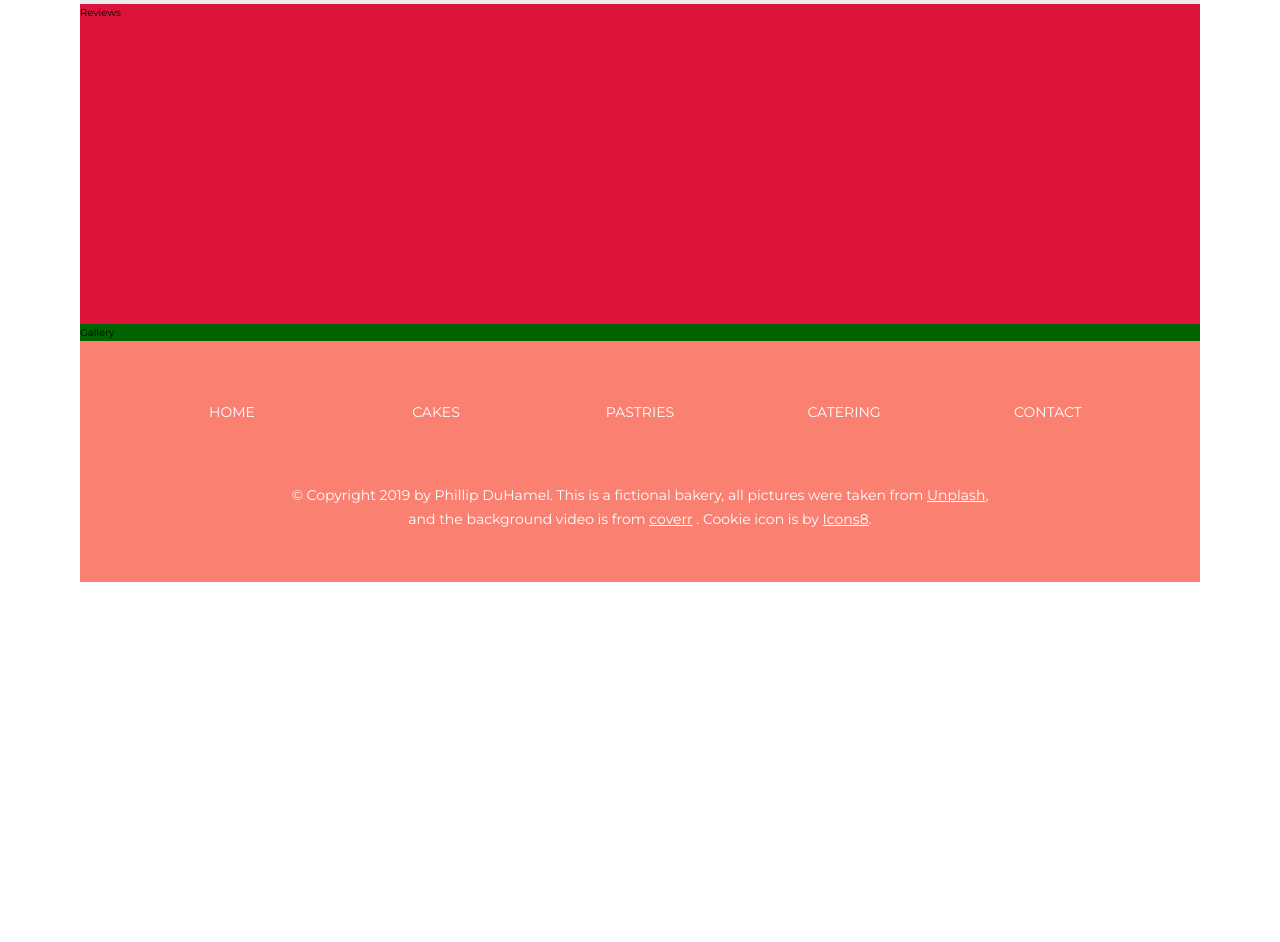
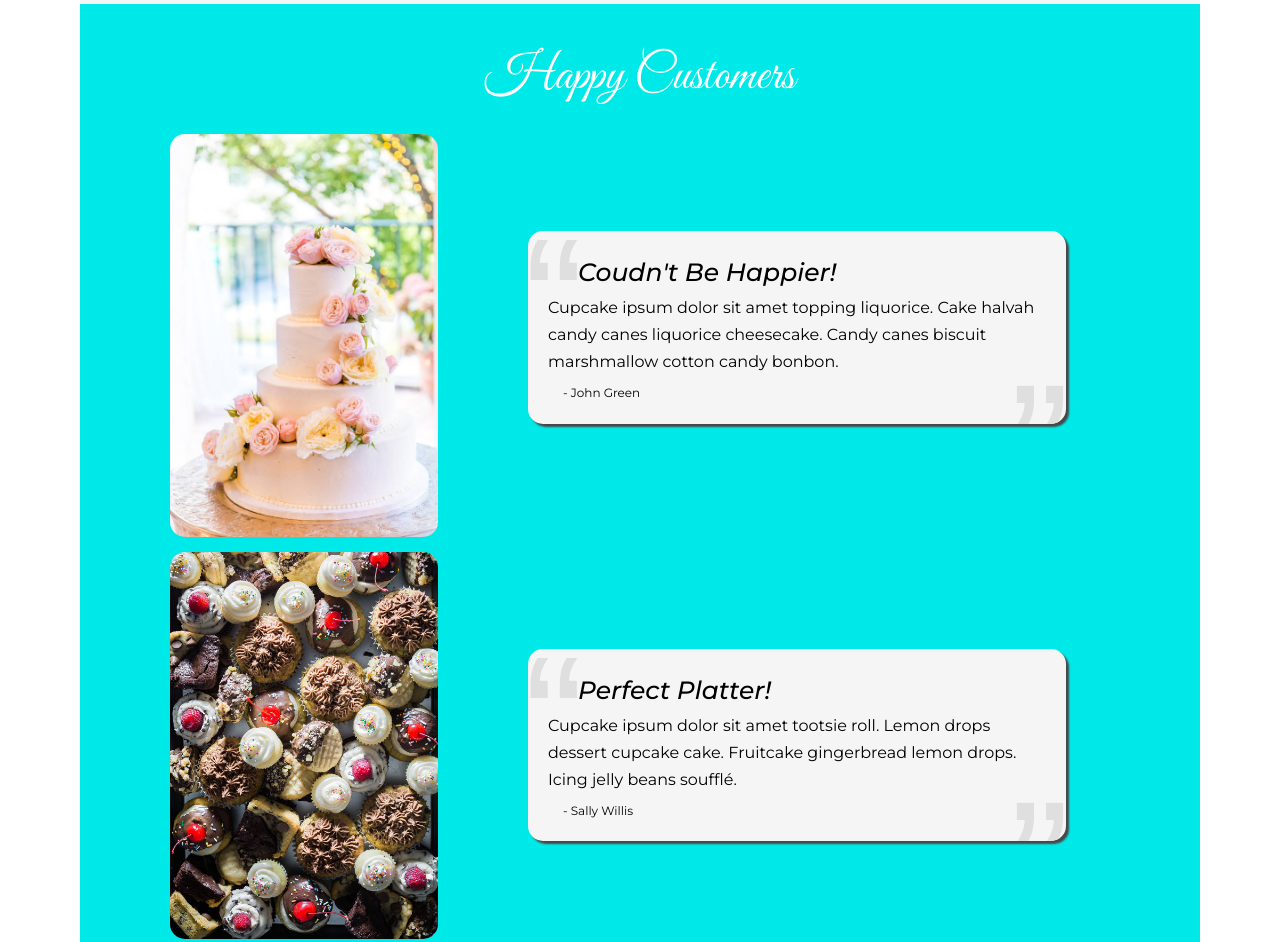
Before and after one commit to pduhamel2/pduhamel2.github.io, a website: page personal-projects/phils-bakery/index.html in a window 1280 px wide. Shown: the part 1340-2282 px from the top of the page. Before the commit the page ends 1982 px from the top, so only its background shows below. Drawn offline with Linux system fonts and the light colour scheme.

Commit message:
Completed Customer Reviews Section

```diff
--- a/personal-projects/phils-bakery/index.html
+++ b/personal-projects/phils-bakery/index.html
@@ -48,8 +48,28 @@
         </div>
 
     </div>
-    <section class="reviews">
-        Reviews
+    <section class="customer-reviews">
+        <h2 class="heading-2 heading-2--cursive u-center-text u-margin-top-medium">Happy Customers</h2>
+        <div class="customer-reviews__pictures u-margin-top-small u-margin-bottom-small">
+            <img class="customer-reviews__picture u-margin-bottom-small" src="img/cake-wedding.jpg" alt="Wedding Cake">
+            <img class="customer-reviews__picture" src="img/mix.jpg" alt="Pastry Platter">
+        </div>
+        <div class="customer-reviews__reviews">
+            <div class="review">
+                <h3 class="heading-3 heading-3--italic review__title">Coudn't Be Happier!</h3>
+                <blockquote class="review__text">
+                        Cupcake ipsum dolor sit amet topping liquorice. Cake halvah candy canes liquorice cheesecake. Candy canes biscuit marshmallow cotton candy bonbon.
+                </blockquote>
+                <p class="review__name">- John Green</p>
+            </div>
+            <div class="review">
+                <h3 class="heading-3 heading-3--italic review__title">Perfect Platter!</h3>
+                <blockquote class="review__text">
+                        Cupcake ipsum dolor sit amet tootsie roll. Lemon drops dessert cupcake cake. Fruitcake gingerbread lemon drops. Icing jelly beans soufflé.
+                </blockquote>
+                <p class="review__name">- Sally Willis</p>
+            </div>
+        </div>
     </section>
     <section class="gallery">
         Gallery
--- a/personal-projects/phils-bakery/sass/abstracts/_variables.scss
+++ b/personal-projects/phils-bakery/sass/abstracts/_variables.scss
@@ -3,7 +3,7 @@ $color-primary: rgb(0, 225, 255);
 $color-secondary: rgb(255, 0, 128);
 $color-secondary-light: rgb(255, 47, 151);
 
-$color-grey-light-1: rgb(236, 236, 236);
+$color-grey-light-1: rgb(245, 245, 245);
 $color-grey-light-2: rgb(197, 197, 197);
 
 $color-white: #fff;
@@ -17,3 +17,9 @@ $font-primary: 'Montserrat',
 sans-serif;
 $font-cursive: 'Great Vibes',
 cursive;
+
+//FONT SIZING
+$font-size-default: 1.6rem;
+
+// BOX-SHADOW
+$box-shadow: .3rem .3rem .2rem rgb(71, 71, 71);
--- a/personal-projects/phils-bakery/sass/base/_base.scss
+++ b/personal-projects/phils-bakery/sass/base/_base.scss
@@ -18,6 +18,6 @@ body {
 
 .container {
     display: grid;
-    grid-template-rows: min-content 60vh min-content 40vh repeat(2, min-content);
+    grid-template-rows: min-content 60vh min-content max-content repeat(2, min-content);
     grid-template-columns: [full-start] minmax(6rem, 1fr) [center-start] repeat(8, [col-start] minmax(min-content, 14rem) [col-end]) [center-end] minmax(6rem, 1fr) [full-end];
 }
--- a/personal-projects/phils-bakery/sass/base/_typography.scss
+++ b/personal-projects/phils-bakery/sass/base/_typography.scss
@@ -21,3 +21,18 @@ body {
         font-family: $font-cursive;
     }
 }
+
+.heading-3 {
+    font-size: 2.5rem;
+
+    &--italic {
+        font-weight: 400;
+        font-style: italic;
+    }
+
+    &--cursive {
+        font-weight: 400;
+        font-size: 5rem;
+        font-family: $font-cursive;
+    }
+}
--- a/personal-projects/phils-bakery/sass/pages/_home.scss
+++ b/personal-projects/phils-bakery/sass/pages/_home.scss
@@ -29,16 +29,91 @@
     }
 
     &__info {
-        font-size: 1.6rem;
-        text-indent: 50px;
+        font-size: $font-size-default;
+        text-indent: 5rem;
     }
 }
 
-.reviews {
-    background-color: crimson;
+.customer-reviews {
+    background-color: rgb(0, 233, 233);
     grid-column: center-start / center-end;
     grid-row: 4 / 5;
+    display: grid;
+    grid-template-rows: max-content max-content;
+    grid-template-columns: 40% 1fr;
+
+    h2 {
+        grid-column: 1 / -1;
+        color: $color-white;
+    }
+
+    &__picture {
+        max-width: 60%;
+        border-radius: 1.5rem;
+        display: block;
+        margin-right: auto;
+        margin-left: auto;
+    }
+
+    &__reviews {
+        display: grid;
+        align-content: space-around;
+    }
+
+    .review {
+        background-color: $color-grey-light-1;
+        box-shadow: $box-shadow;
+        width: 80%;
+        border-radius: 15px;
+        padding: 2rem;
+        position: relative;
+        overflow: hidden;
+
+        &__title {
+            text-indent: 3rem;
+            z-index: 10;
+            position: relative;
+        }
+
+        &__text {
+            font-size: $font-size-default;
+            z-index: 10;
+            position: relative;
+        }
+
+        &__name {
+            font-size: 1.2rem;
+            padding-top: .8rem;
+            text-indent: 1.5rem;
+        }
+
+        &::before {
+            content: "\201C";
+            position: absolute;
+            top: -1.9rem;
+            left: -.4rem;
+            line-height: 1;
+            font-size: 18rem;
+            font-family: sans-serif;
+            color: rgb(223, 223, 223);
+            z-index: 1;
+        }
+
+        &::after {
+            content: "\201D";
+            position: absolute;
+            bottom: -11.4rem;
+            right: -.4rem;
+            line-height: 1;
+            font-size: 18rem;
+            font-family: sans-serif;
+            color: rgb(223, 223, 223);
+            z-index: 1;
+        }
+    }
 }
+
+
 
 .gallery {
     background-color: darkgreen;
```
Also changed, not shown: personal-projects/phils-bakery/css/main.css, personal-projects/phils-bakery/css/main.min.css, 2 other files.
